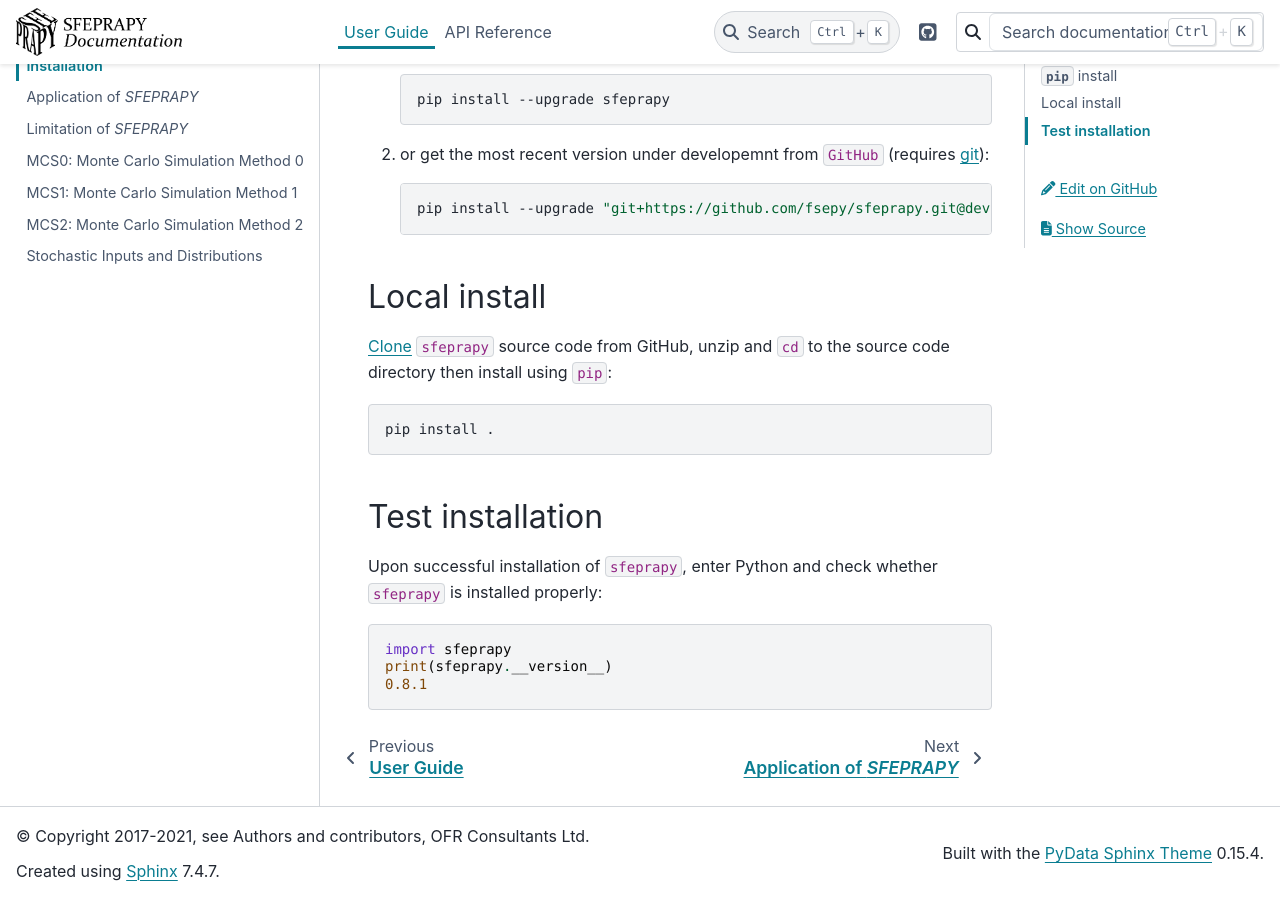
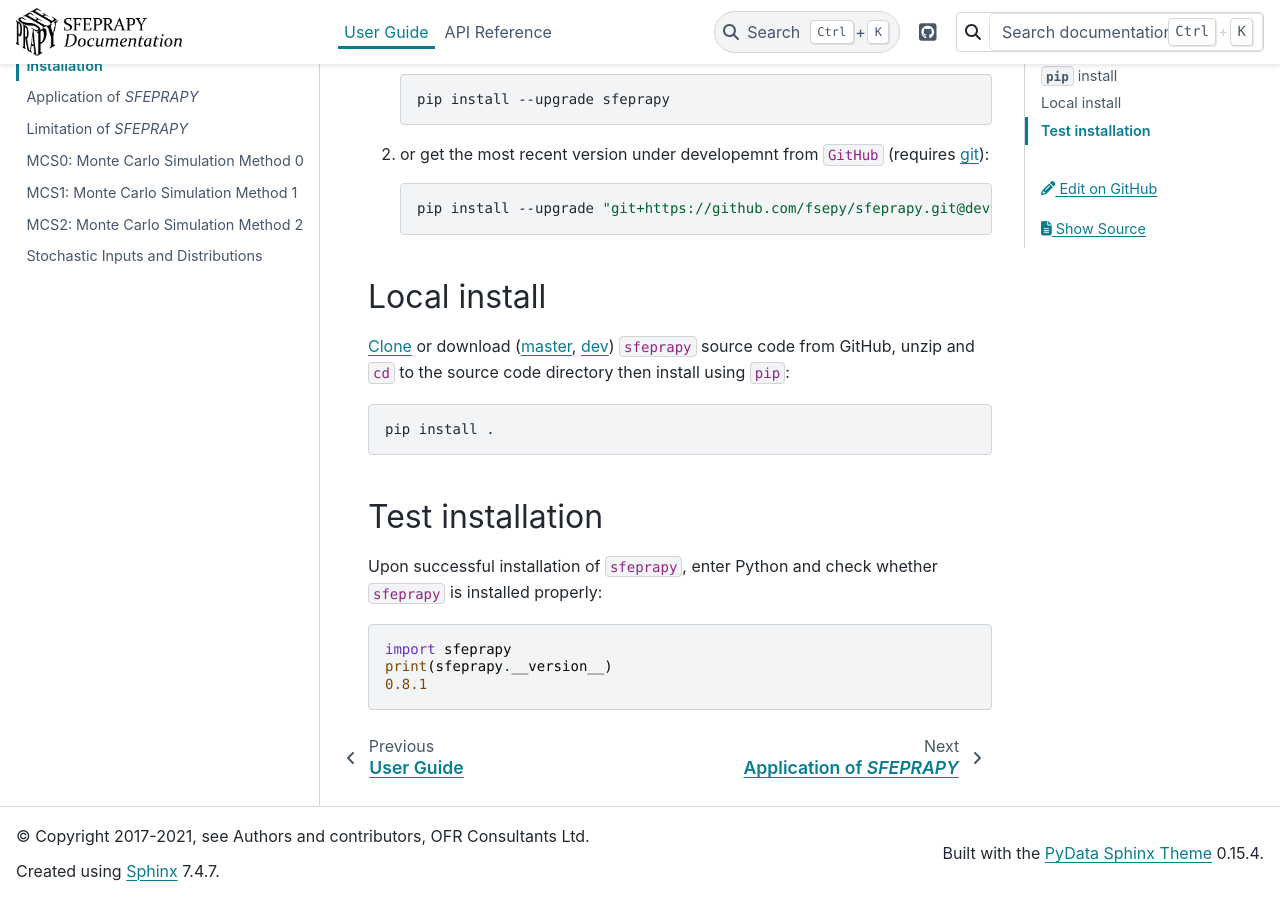
Before and after one commit to fuyans/sfeprapy-doc, a Sphinx documentation site: the page built from source/user_guide/install.rst, in a window 1280 px wide and 900 px high, scrolled down 639 px. Built offline with Sphinx 7.4.7 and the PyData theme 0.15.4, drawn with Linux system fonts in a browser that asks for light colours.

Commit message:
Update install.rst

```diff
--- a/source/user_guide/install.rst
+++ b/source/user_guide/install.rst
@@ -36,7 +36,7 @@ using it to install other programs.
 Local install
 -------------
 
-`Clone`_ ``sfeprapy`` source code from GitHub, unzip and ``cd`` to the source code directory then install using ``pip``:
+`Clone`_ or download (`master`_, `dev`_) ``sfeprapy`` source code from GitHub, unzip and ``cd`` to the source code directory then install using ``pip``:
 
 .. code:: sh
 
@@ -62,3 +62,5 @@ Upon successful installation of ``sfeprapy``, enter Python and check whether ``s
 .. _git: https://git-scm.com/downloads
 .. _multiprocessing: https://docs.python.org/3.4/library/multiprocessing.html#module-multiprocessing
 .. _Clone: https://docs.github.com/en/github/creating-cloning-and-archiving-repositories/cloning-a-repository
+.. _master: https://github.com/fsepy/SFEPRAPY/archive/refs/heads/master.zip
+.. _dev: https://github.com/fsepy/SFEPRAPY/archive/refs/heads/dev.zip
```
